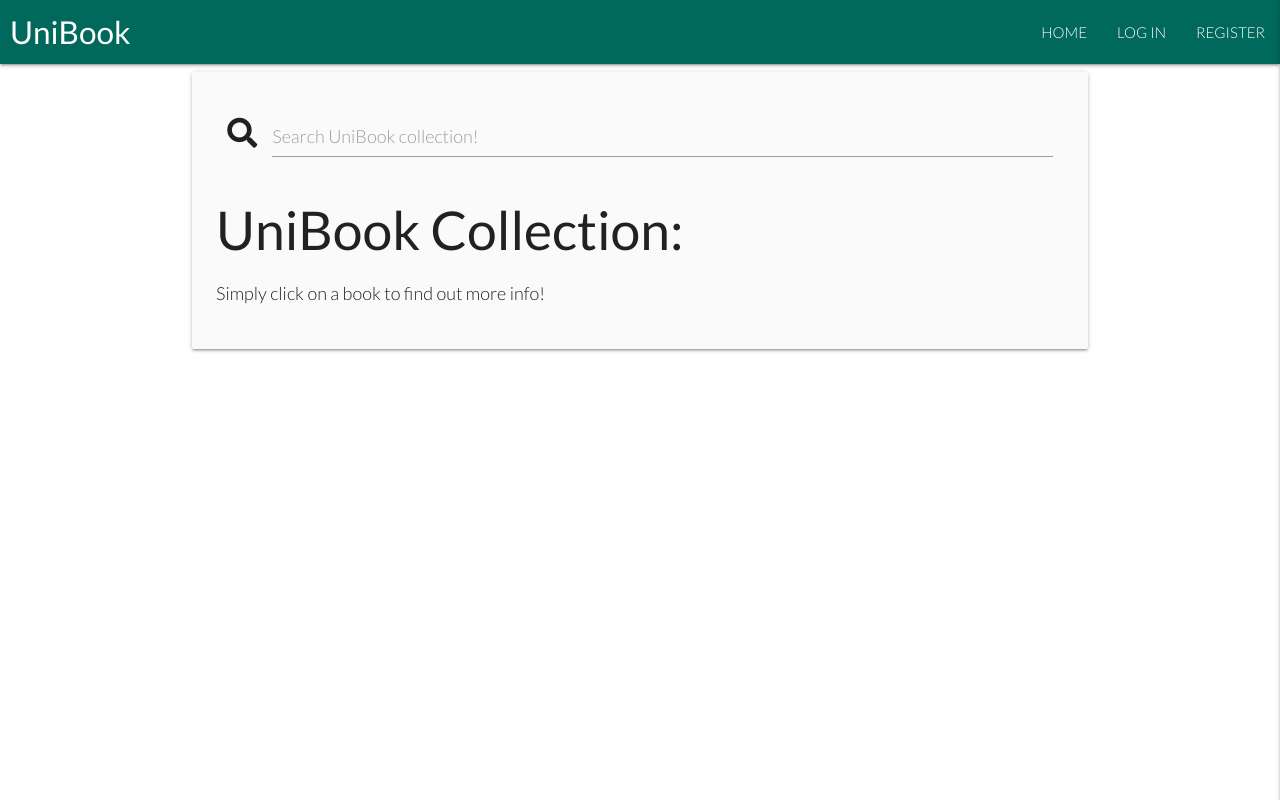
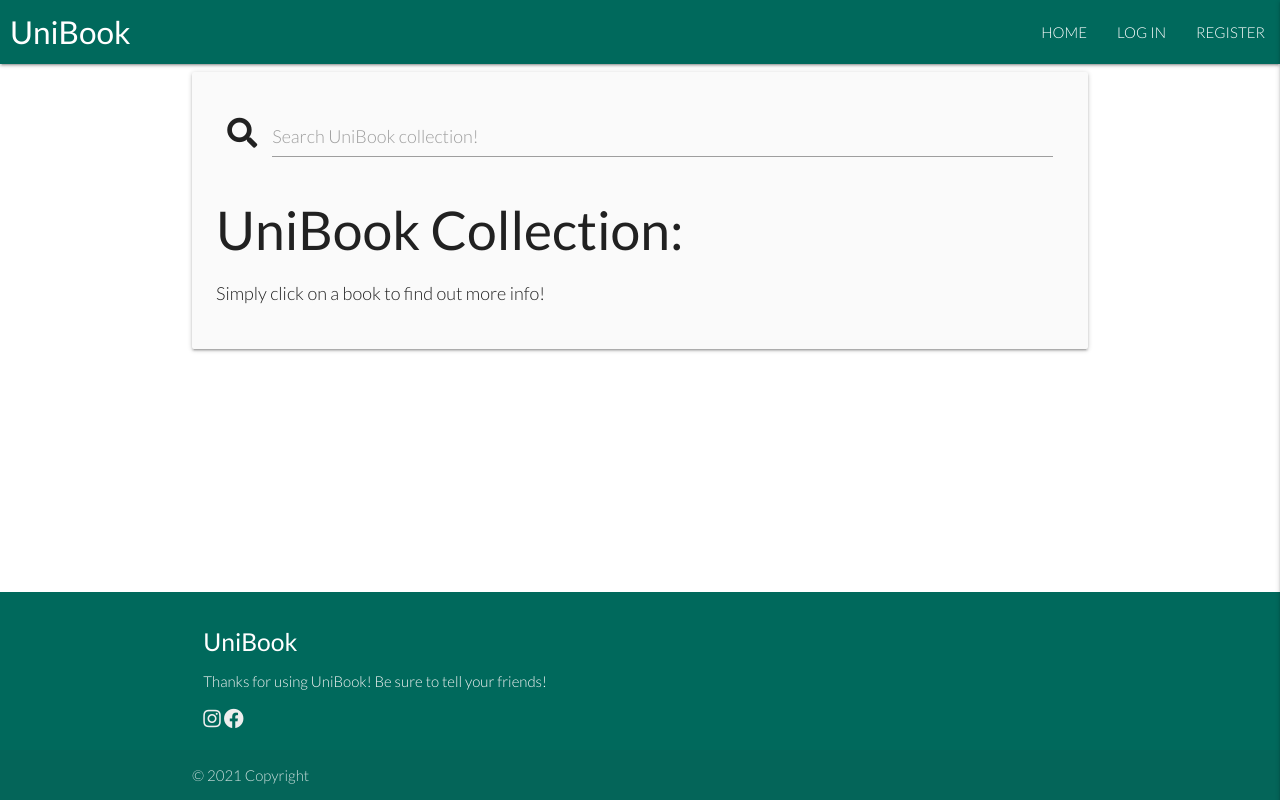
Before and after one commit to byrnelorcan/MS3-UniBook, a Flask app: page / in a window 1280 px wide. Run offline with Flask 2, Linux system fonts and the light colour scheme; data that the repository does not hold is empty; some libraries are stand-ins or nearby versions.

Commit message:
footer styling

```diff
--- a/static/css/style.css
+++ b/static/css/style.css
@@ -49,12 +49,17 @@ nav .brand-logo {
 }
 
 .flashes {
-    background-color: yellow;
+    background-color: rgb(250, 250, 181);
+    color: darkgray;
     text-align: center;
     line-height: 2;
     overflow: hidden;
     margin: 0;
+    font-family: 'Lato', sans-serif;
+}
 
+.flash-font {
+    font-weight: 300;
 }
 
 .profile-header {
@@ -106,3 +111,13 @@ img {
     margin: 3px;
     padding: 3px;
 }
+
+body {
+    display: flex;
+    min-height: 100vh;
+    flex-direction: column;
+  }
+
+  main {
+    flex: 1 0 auto;
+  }
--- a/templates/base.html
+++ b/templates/base.html
@@ -64,7 +64,7 @@
         {% if messages %}
             {% for message in messages %}
                     <div class="row flashes">
-                      <h5 class="col s12 light-orange">
+                      <h5 class="col s12 flash-font">
                         {{ message }}
                       </h5>
                     </div>
@@ -79,6 +79,29 @@
     {% endblock %}
 </main>
 
+<footer class="page-footer teal darken-3 flash-font">
+  <div class="container">
+    <div class="row">
+      <div class="col l6 s12">
+        <h5 class="white-text">UniBook</h5>
+        <p class="grey-text text-lighten-4">Thanks for using UniBook! Be sure to tell your friends!</p>
+
+
+          <a class="grey-text text-lighten-3" href="https://www.instagram.com/"><i class="fab fa-instagram fa-lg"></i></a>
+          <a class="grey-text text-lighten-3" href="https://www.facebook.com/"><i class="fab fa-facebook fa-lg"></i></a>
+      </div>
+    </div>
+  </div>
+  <div class="footer-copyright">
+    <div class="container">
+    © 2021 Copyright
+
+
+    </div>
+  </div>
+</footer>
+
+
     <script src="https://code.jquery.com/jquery-3.6.0.min.js" integrity="sha256-/xUj+3OJU5yExlq6GSYGSHk7tPXikynS7ogEvDej/m4=" crossorigin="anonymous"></script>
     <script src="https://cdnjs.cloudflare.com/ajax/libs/materialize/1.0.0/js/materialize.min.js"></script>
     <script src="{{ url_for('static', filename='js/script.js') }}"></script>
```
